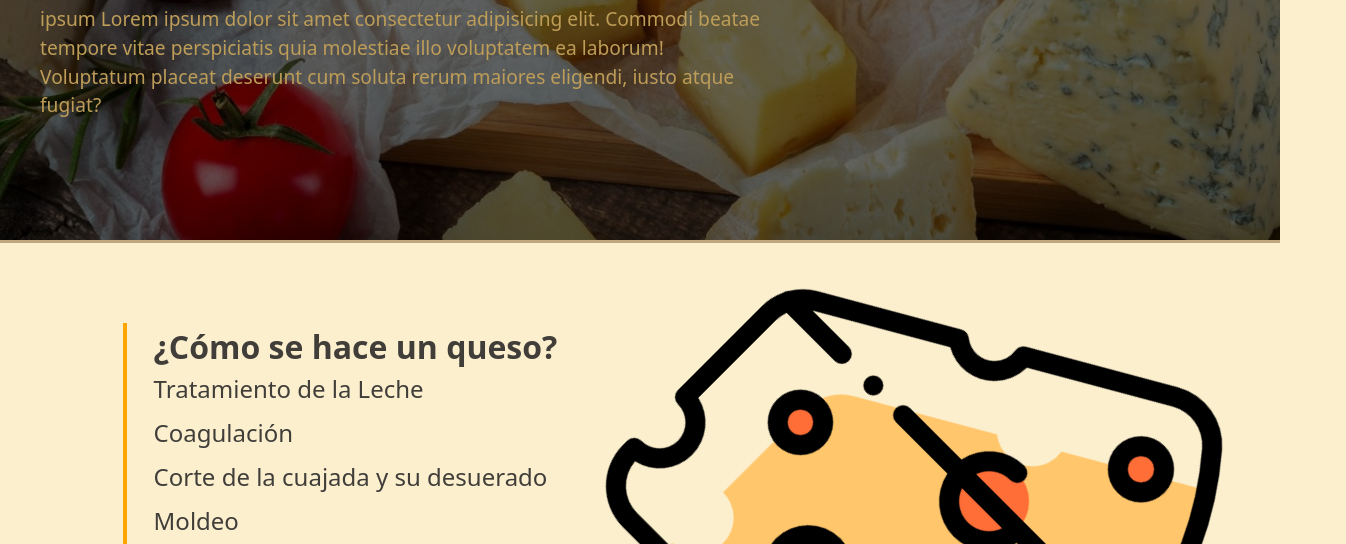
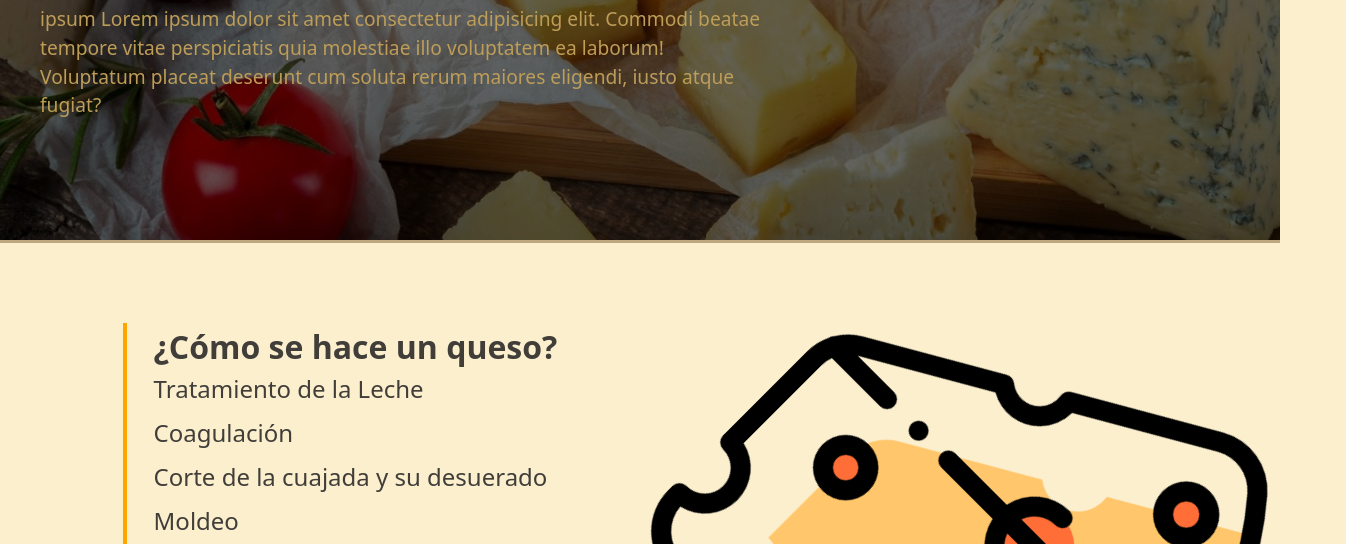
Before and after one commit to CandeMarcote/primer-repo, a website: page hechura.html in a window 1280 px wide. Shown: the part 291-835 px from the top of the page, 1346 px wide, since content can reach past the window. Drawn offline with nearby package versions, Linux system fonts and the light colour scheme; a web font is replaced by a local one.

Commit message:
seguir con responsive

```diff
--- a/scss/pages/_hechura.scss
+++ b/scss/pages/_hechura.scss
@@ -52,7 +52,7 @@
 
         .txt2{
             grid-area: cblue;
-            transform: rotate(45deg) translateX(-10vw);
+            transform: rotate(45deg) translateX(-5vw);
             float:right;
         }
 
```
Also changed, not shown: css/styles.css.
